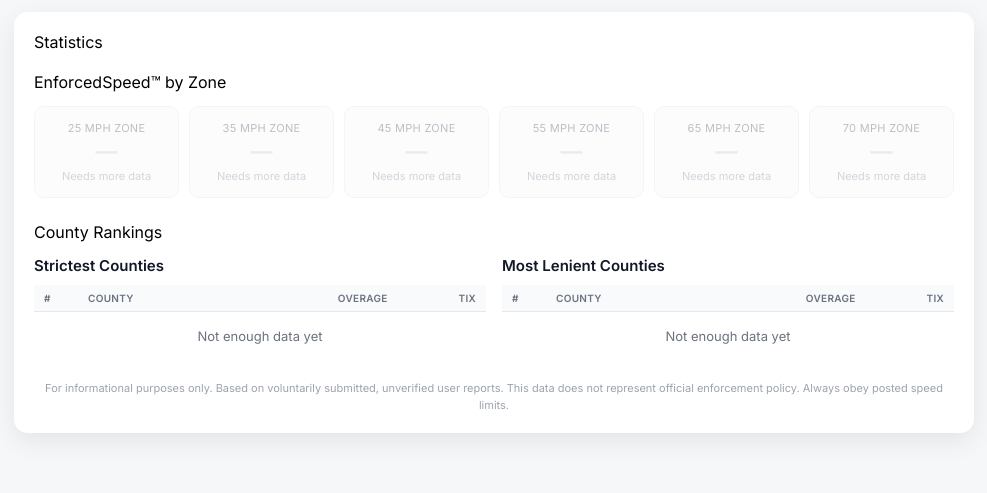
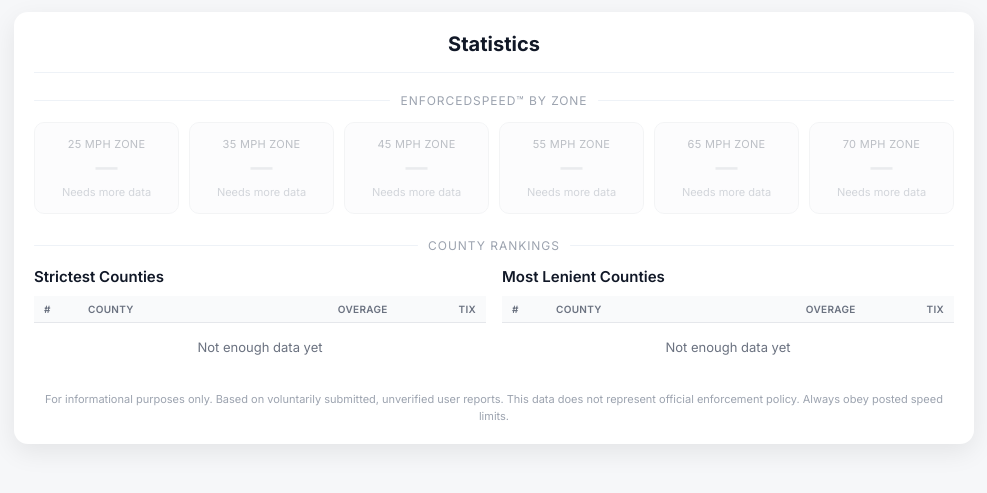
Before and after one commit to n0dr0g488/enforcedspeed, a Flask app: page /strictness in a window 1280 px wide. Shown: the part 57-550 px from the top of the page, without its empty margins (146-1133 px from the left). Run offline with Flask 3, Linux system fonts and the light colour scheme; data that the repository does not hold is empty; some libraries are stand-ins or nearby versions.

Commit message:
v627: section title polish, font inherit, stats dividers, Follow entire state

```diff
--- a/VERSION.txt
+++ b/VERSION.txt
@@ -1 +1 @@
-v626
+v627
--- a/templates/_mvp_styles.html
+++ b/templates/_mvp_styles.html
@@ -1,6 +1,11 @@
 <style>
 
       body { font-family: 'Inter', system-ui, -apple-system, Segoe UI, Roboto, Arial, sans-serif; margin: 0; background: #f6f7f9; }
+      input, button, select, textarea { font-family: inherit; }
+      .es-section-title { font-size:11px; font-weight:600; color:#111827; text-transform:uppercase; letter-spacing:0.7px; margin:0 0 12px; }
+      .es-divider-title{display:flex;align-items:center;gap:10px;margin:6px 0 2px;}
+      .es-divider-title::before,.es-divider-title::after{content:"";flex:1;height:1px;background:#eef2f7;border-radius:999px;}
+      .es-divider-title span{color:#9ca3af;font-size:12px;letter-spacing:.08em;text-transform:uppercase;white-space:nowrap;}
       .wrap { max-width: 720px; margin: 12px auto 20px; padding: 0 16px; }
       .wrap > .card:first-child { margin-top: 0; }
       #feed-items > .card:first-child { margin-top: 0 !important; }
--- a/templates/following.html
+++ b/templates/following.html
@@ -6,7 +6,7 @@
   .following-page{ max-width:720px; margin:0 auto; padding:12px 16px 60px; }
 
   .following-section{ margin-bottom:18px; }
-  .following-add-title{ font-size:11px; font-weight:600; color:#6b7280; margin:0 0 10px; text-transform:uppercase; letter-spacing:0.6px; }
+  .following-add-title{ font-size:11px; font-weight:600; color:#111827; margin:0 0 10px; text-transform:uppercase; letter-spacing:0.7px; }
   .following-add-row{ display:flex; gap:8px; align-items:center; margin-bottom:8px; }
   .following-add-row:last-child{ margin-bottom:0; }
   .following-add-row select,
@@ -102,7 +102,7 @@
 
       {# Add all counties in a state #}
       <div class="following-section">
-        <div class="following-add-title">Follow all counties in a state</div>
+        <div class="following-add-title">Follow entire state</div>
         <form method="post" action="{{ url_for('following_add_state') }}">
           <div class="following-add-row">
             <div style="position:relative; flex:1;">
--- a/templates/profile.html
+++ b/templates/profile.html
@@ -4,7 +4,7 @@
 <style>
   .profile-section{ margin-top:20px; padding-top:18px; border-top:1px solid #f3f4f6; }
   .profile-section:first-of-type{ border-top:none; margin-top:14px; padding-top:0; }
-  .profile-section-title{ font-size:11px; font-weight:600; color:#6b7280; text-transform:uppercase; letter-spacing:0.6px; margin:0 0 12px; }
+  .profile-section-title{ font-size:11px; font-weight:600; color:#111827; text-transform:uppercase; letter-spacing:0.7px; margin:0 0 12px; }
 
   .prof-btn{
     display:inline-flex; align-items:center; justify-content:center;
--- a/templates/strictness.html
+++ b/templates/strictness.html
@@ -44,13 +44,15 @@
   <div class="card">
     <div class="card-body">
 
-      {# Page title as divider #}
-      <div class="submit-divider-text" style="margin-bottom:20px;"><span>Statistics</span></div>
+      {# Page title #}
+      <div style="text-align:center; margin-bottom:20px; padding-bottom:16px; border-bottom:1px solid #eef2f7;">
+        <div style="font-size:20px; font-weight:700; color:#111827;">Statistics</div>
+      </div>
 
       {# ── EnforcedSpeed by Zone ── #}
       {% if summary and summary.enforced_speeds %}
       <div style="margin-bottom:24px;">
-        <div class="submit-divider-text" style="margin-bottom:14px;"><span>EnforcedSpeed™ by Zone</span></div>
+        <div class="es-divider-title" style="margin-bottom:14px;"><span>EnforcedSpeed™ by Zone</span></div>
         <div class="es-speed-grid">
           {% for es in summary.enforced_speeds %}
           <div class="es-speed-card{% if not es.has_data %} no-data{% endif %}">
@@ -71,7 +73,7 @@
       {# ── Enforcement by State ── #}
       {% if summary and summary.state_stats %}
       <div style="margin-bottom:24px;">
-        <div class="submit-divider-text" style="margin-bottom:14px;"><span>Enforcement by State</span></div>
+        <div class="es-divider-title" style="margin-bottom:14px;"><span>Enforcement by State</span></div>
         <div id="choroWrap" style="width:100%; position:relative;">
           <svg id="choroplethSvg" style="width:100%; display:block;"></svg>
           <div id="choroTooltip" style="display:none; position:fixed; z-index:100; background:rgba(0,0,0,0.78); color:#fff; padding:5px 11px; border-radius:7px; font-size:12px; font-weight:500; pointer-events:none; white-space:nowrap;"></div>
@@ -220,7 +222,7 @@
   {% endif %}
 
   {# ── County Rankings ── #}
-      <div class="submit-divider-text" style="margin-bottom:14px;"><span>County Rankings</span></div>
+      <div class="es-divider-title" style="margin-bottom:14px;"><span>County Rankings</span></div>
       <div class="stats-cols">
         <div>
           <div class="card-section-title" style="margin-bottom:10px;">Strictest Counties</div>
--- a/templates/submit_ticket.html
+++ b/templates/submit_ticket.html
@@ -92,7 +92,7 @@
 
       {# Left: Map pin #}
       <div style="padding-right:4px; margin-top:0;">
-        <div style="font-size:11px; font-weight:600; color:#6b7280; text-transform:uppercase; letter-spacing:0.6px; margin-bottom:4px;">Map pin</div>
+        <div style="font-size:11px; font-weight:600; color:#111827; text-transform:uppercase; letter-spacing:0.7px; margin-bottom:4px;">Map pin</div>
         <div style="font-size:12px; color:#6b7280; line-height:1.5; margin-bottom:10px; min-height:54px;">Drop a pin near where you were ticketed. Even an approximate spot helps other drivers visualize enforcement patterns in the area.</div>
         <div style="display:flex; align-items:center; gap:10px; flex-wrap:wrap;">
           <button type="button" id="togglePin" class="es-btn" style="display:inline-flex; align-items:center; gap:6px; flex-shrink:0;">
@@ -110,7 +110,7 @@
 
       {# Right: AI Ticket Photo Verification #}
       <div style="padding-left:4px; margin-top:0;">
-        <div style="font-size:11px; font-weight:600; color:#6b7280; text-transform:uppercase; letter-spacing:0.6px; margin-bottom:4px;">AI Ticket Photo Verification</div>
+        <div style="font-size:11px; font-weight:600; color:#111827; text-transform:uppercase; letter-spacing:0.7px; margin-bottom:4px;">AI Ticket Photo Verification</div>
         <div style="font-size:12px; color:#6b7280; line-height:1.5; margin-bottom:10px; min-height:54px;">Upload a photo of your ticket and our AI will verify the speeds. Your photo is analyzed by Google Gemini AI and never stored.</div>
         <div style="display:flex; align-items:center; gap:10px; flex-wrap:wrap;">
           <button type="button" id="photoBtn" class="es-btn" style="display:inline-flex; align-items:center; gap:6px; flex-shrink:0;">
```
Also changed, not shown: templates/home_feed.html (+4 -4 lines).
